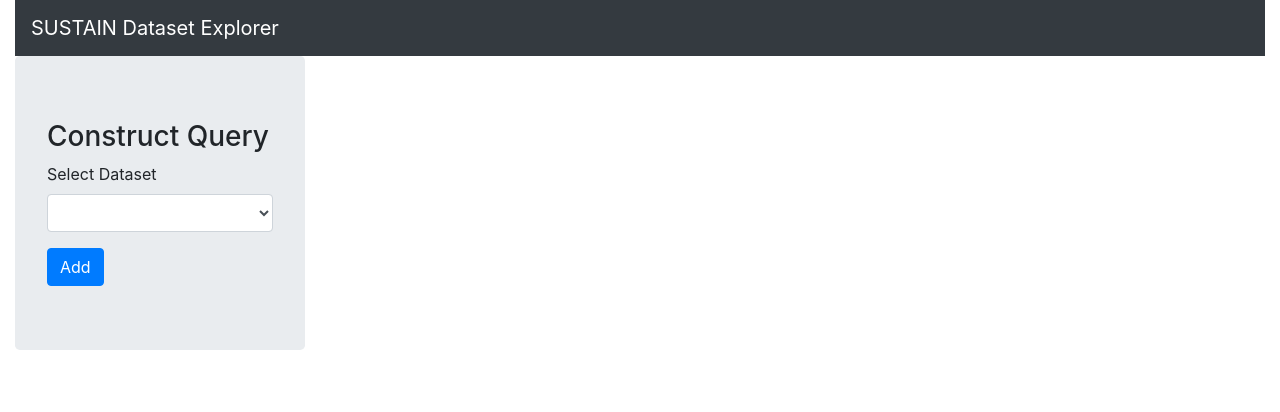
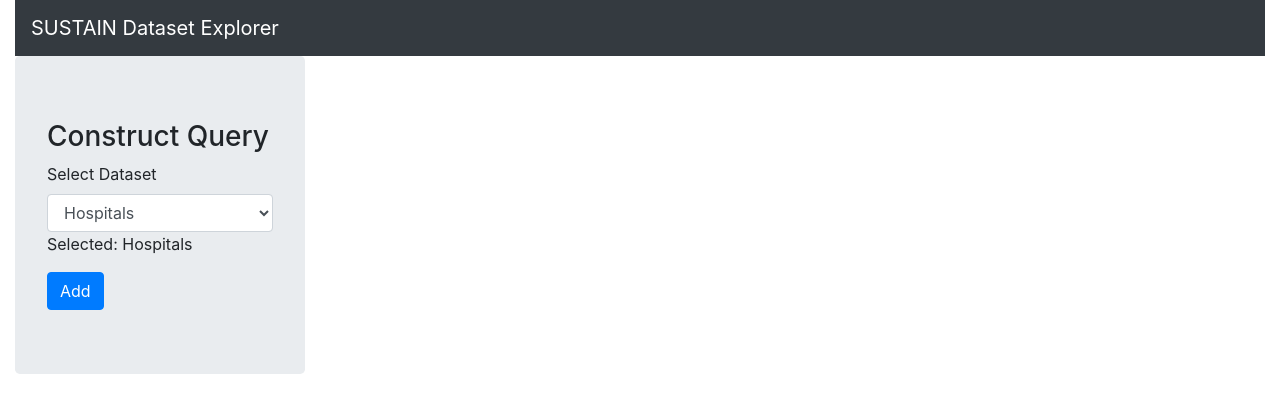
Before and after one commit to Project-Sustain/sustain-dataset-explorer, a Vue app: page / in a window 1280 px wide. Shown: the top 412 px of the page. Built offline with nearby package versions, Linux system fonts and the light colour scheme.

Commit message:
populate list of datasets

```diff
--- a/src/App.vue
+++ b/src/App.vue
@@ -16,6 +16,6 @@ import QueryConstructor from "@/components/QueryConstructor";
 
 export default {
   name: 'App',
-  components: {QueryConstructor, Navbar}
+  components: {QueryConstructor, Navbar},
 }
 </script>
--- a/src/components/QueryConstructor.vue
+++ b/src/components/QueryConstructor.vue
@@ -4,12 +4,15 @@
       <div class="row">
         <div class="col">
           <h3>Construct Query</h3>
-          <form>
+          <form @submit="addDataset">
             <div class="form-group">
               <label for="selectDataset">Select Dataset</label>
-              <select class="form-control" id="selectDataset">
-
+              <select class="form-control" id="selectDataset" v-model="selectedDataset">
+                <option v-for="dataset in allDatasets" v-bind:key="dataset.id">
+                  {{ dataset.value }}
+                </option>
               </select>
+              <span>Selected: {{ selectedDataset }}</span>
             </div>
             <button type="submit" class="btn btn-primary">Add</button>
           </form>
@@ -20,7 +23,20 @@
 </template>
 
 <script>
+import {mapGetters} from 'vuex';
+
 export default {
-  name: "QueryConstructor"
+  name: "QueryConstructor",
+  computed: mapGetters(['allDatasets']),
+  data: () => {
+    return {
+      selectedDataset: 'Hospitals'
+    };
+  },
+  methods: {
+    addDataset: (e) => {
+      e.preventDefault();
+    }
+  }
 }
 </script>
--- a/src/datasets.js
+++ b/src/datasets.js
@@ -1,4 +1,4 @@
-export const datasets = [
+const datasets = [
     {'id': 'hospitals', 'value': "Hospitals"},
     {'id': 'census', 'value': "Census"},
     {'id': 'electrical_substations', 'value': "Electrical Substations"},
@@ -10,7 +10,7 @@ export const datasets = [
     {'id': 'osm', 'value': "Open Street Maps"}
 ];
 
-export const census_features = [
+const census_features = [
     {'id': 'total_population', 'value': 'Total Population'},
     {'id': 'median_household_income', 'value': 'Avg. Household Income'},
     {'id': 'race', 'value': 'Demographics'},
@@ -18,15 +18,22 @@ export const census_features = [
     {'id': 'poverty', 'value': 'Percentage of population below poverty'},
 ];
 
-export const census_resolution = [
+const census_resolution = [
     {'id': 'county', 'value': 'County'},
     {'id': 'tract', 'value': 'Tract'},
     {'id': 'block', 'value': 'Block'}
 ];
 
-export const census_decades = [
+const census_decades = [
     {'id': '2010', 'value': 2010},
     {'id': '2000', 'value': 2000},
     {'id': '1990', 'value': 1990},
     {'id': '1980', 'value': 1980}
 ];
+
+export default {
+    datasets,
+    census_features,
+    census_decades,
+    census_resolution
+}
--- a/src/main.js
+++ b/src/main.js
@@ -1,8 +1,10 @@
 import Vue from 'vue'
 import App from './App.vue'
+import sustainStore from './store';
 
 Vue.config.productionTip = false
 
 new Vue({
+  store: sustainStore,
   render: h => h(App),
 }).$mount('#app')
--- a/src/store/modules/sustainStore.js
+++ b/src/store/modules/sustainStore.js
@@ -0,0 +1,22 @@
+import datasets from '../../datasets';
+
+const state = {
+
+};
+
+const getters = {
+    allDatasets: () => {
+        return datasets.datasets;
+    },
+};
+
+const actions = {};
+
+const mutations = {};
+
+export default {
+    state,
+    getters,
+    actions,
+    mutations
+}
```
